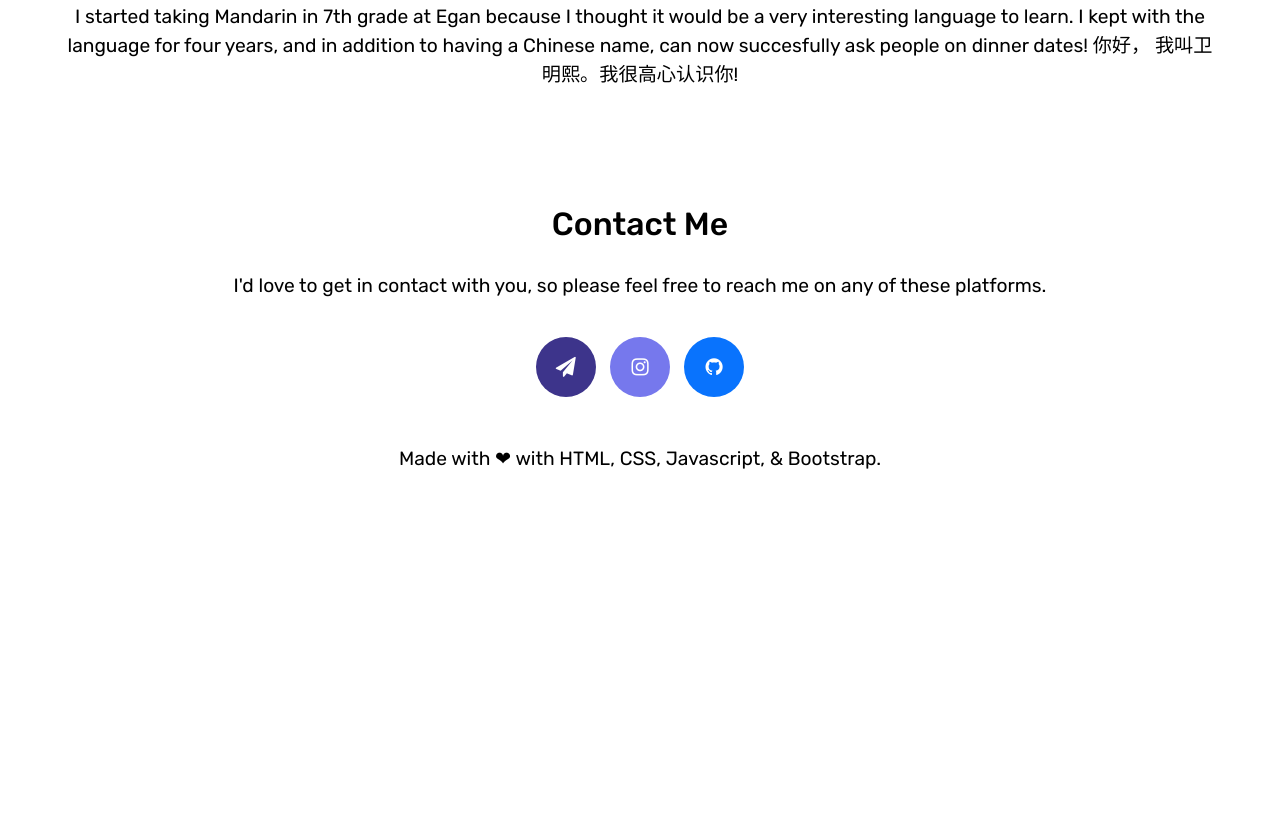
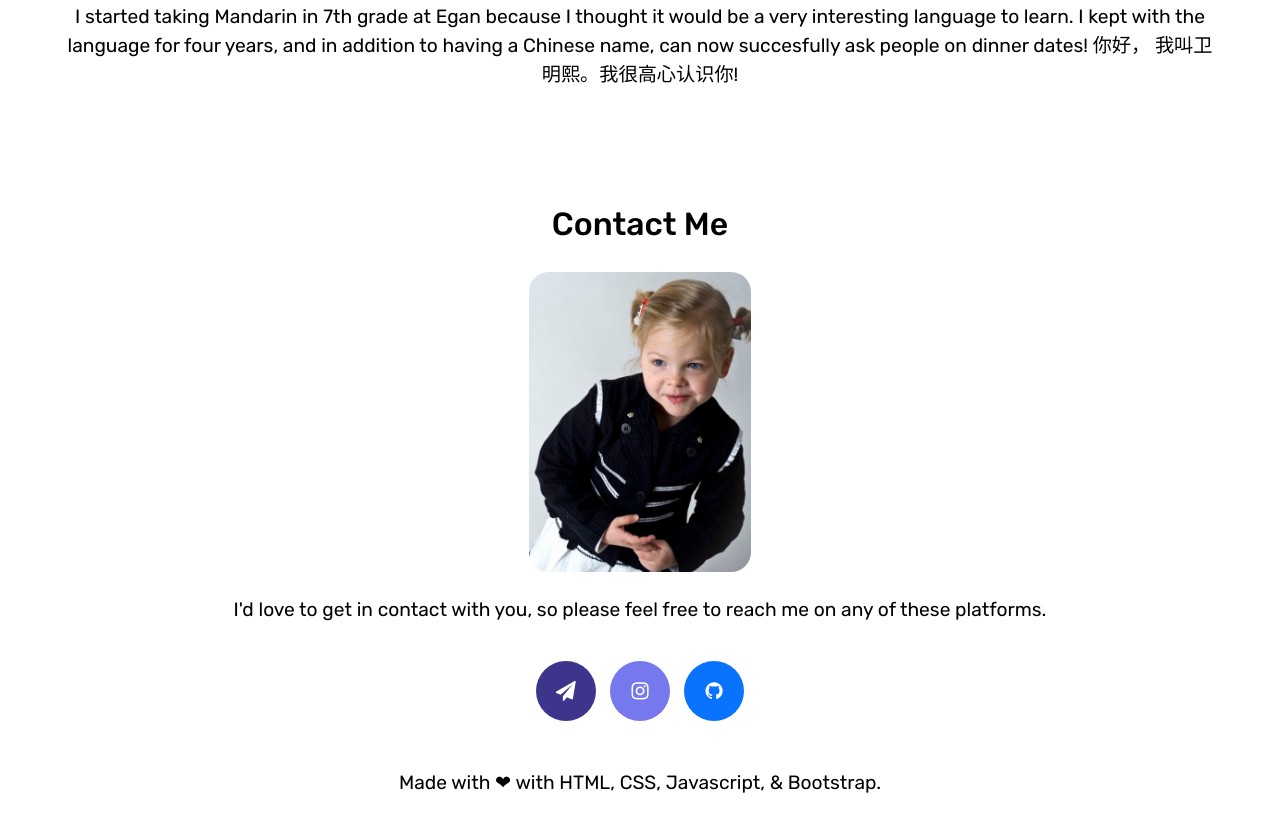
Before and after one commit to ronaks-code/portfolio-website, a plain HTML site: page index.html in a window 1280 px wide. Shown: the part 8037-8868 px from the top of the page. Before the commit the page ends 8590 px from the top, so only its background shows below. Drawn offline with nearby package versions, Linux system fonts and the light colour scheme; no server answers.

Commit message:
upgraded contact me section

```diff
--- a/index.html
+++ b/index.html
@@ -290,6 +290,10 @@
 
         <!-- Contact me -->
         <h2 style="padding-bottom: 20px; padding-top: 80px;">Contact Me</h2>
+
+        <img src="assets/endingImage.jpeg"  class="rounded-corners" style="">
+
+        <br> <br>
 
         <p style="padding-bottom: 20px;">I'd love to get in contact with you, so please feel free to reach me on any of these platforms. </p>
 
--- a/styles.css
+++ b/styles.css
@@ -67,6 +67,11 @@ p {
 
 .col {
   padding-bottom: 30px;
+}
+
+.rounded-corners {
+  border-radius: 20px;
+  height: 300px;
 }
 
 /* The Modal (background) */
```
Also changed, not shown: assets/endingImage.jpeg (added), 1 other file.
